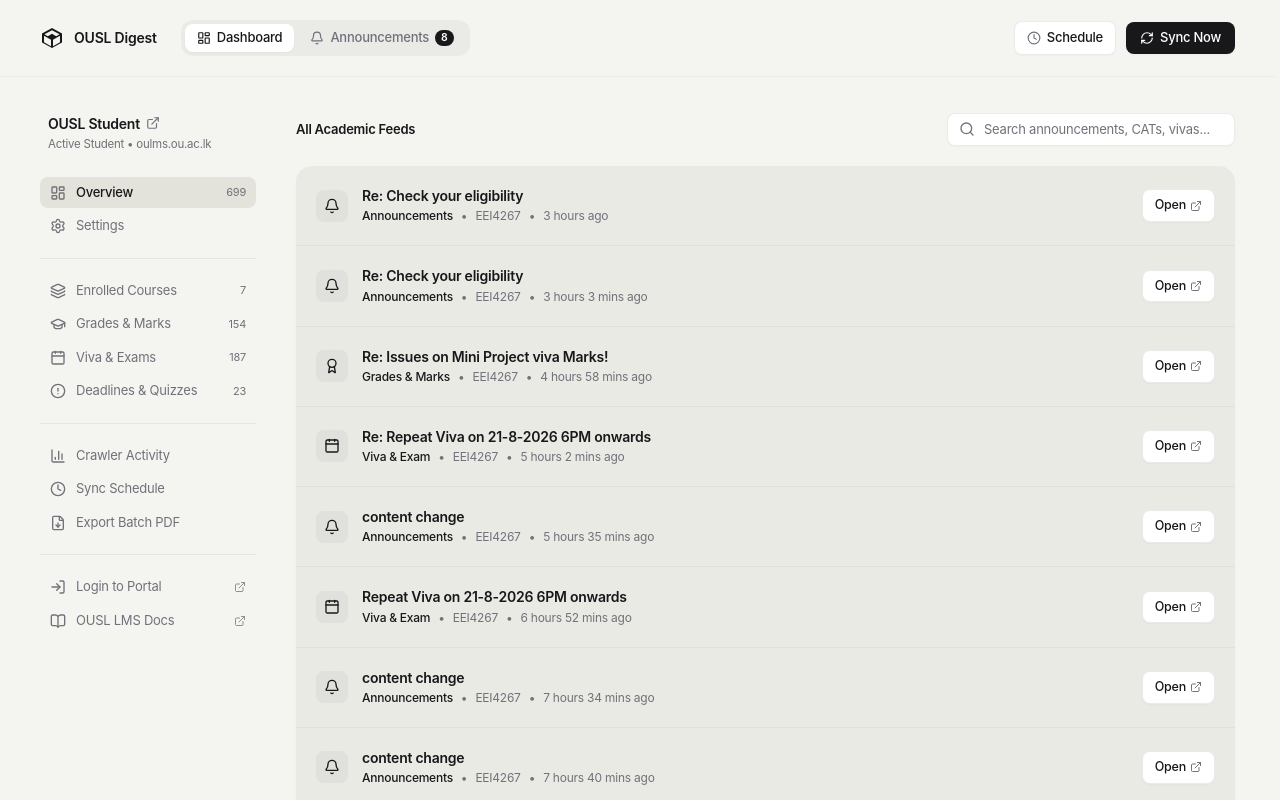
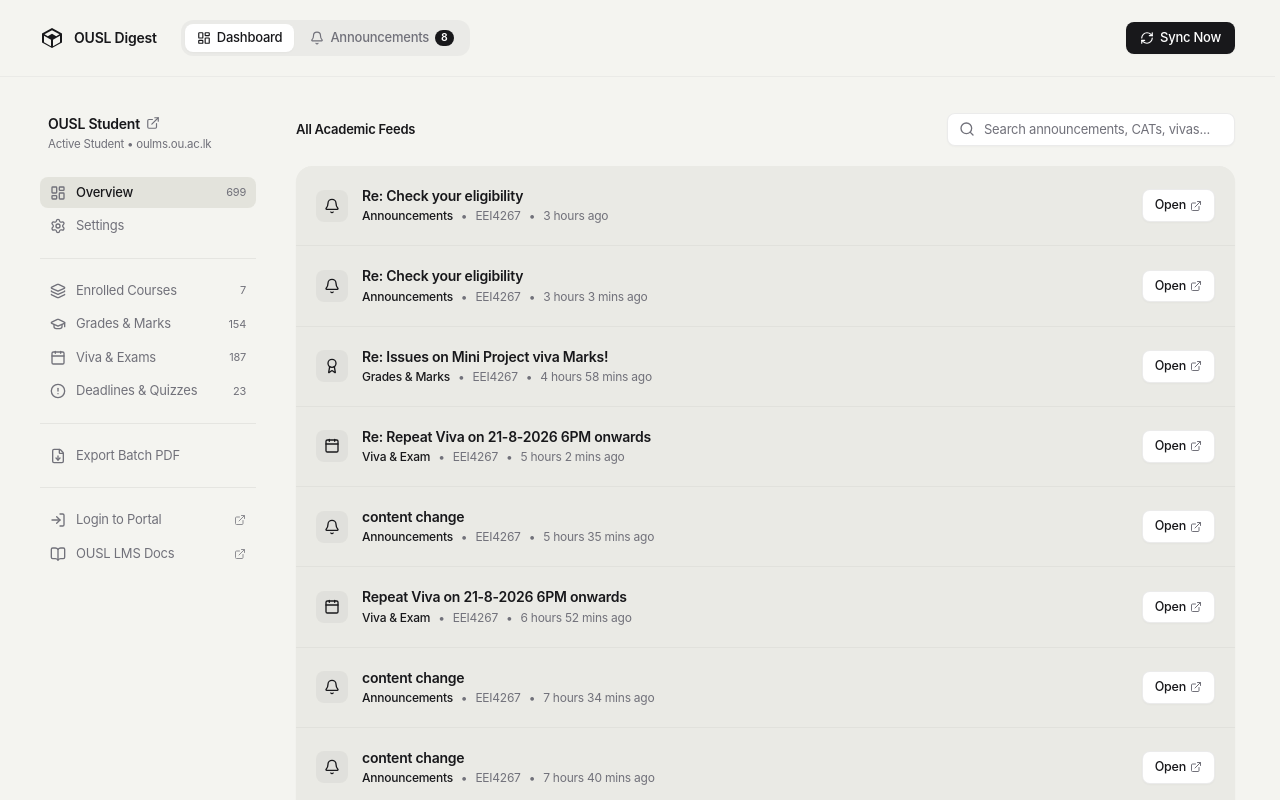
Before and after one commit to nipunyatawara-dev/oulms-digest, a Next.js app: page / in a window 1280 px wide. Shown: the top 800 px of the page. Built offline with nearby package versions, Linux system fonts and the light colour scheme.

Commit message:
refactor: remove crawler activity and sync schedule from navbar and sidebar

```diff
--- a/components/Header.tsx
+++ b/components/Header.tsx
@@ -1,17 +1,17 @@
 'use client';
 
 import React from 'react';
-import { RefreshCw, Clock, Activity, Menu, Bell, LayoutDashboard } from 'lucide-react';
+import { RefreshCw, Menu, Bell, LayoutDashboard } from 'lucide-react';
 import { UserSettings } from '@/lib/types';
 
 interface HeaderProps {
   isSyncing: boolean;
   onSync: () => void;
-  onOpenSchedule: () => void;
-  onToggleDrawer: () => void;
+  onOpenSchedule?: () => void;
+  onToggleDrawer?: () => void;
   onToggleMobileSidebar?: () => void;
-  hasLogs: boolean;
-  settings: UserSettings | null;
+  hasLogs?: boolean;
+  settings?: UserSettings | null;
   lastSyncedAt?: string;
   activeView?: 'Dashboard' | 'Announcements';
   onSelectView?: (view: 'Dashboard' | 'Announcements') => void;
@@ -103,26 +103,6 @@ export function Header({
 
       {/* Right Action Buttons */}
       <div className="flex items-center gap-2.5 text-[13px]">
-        {hasLogs && (
-          <button
-            onClick={onToggleDrawer}
-            className="text-[#71717A] hover:text-[#18181B] transition-colors hidden md:inline-flex items-center gap-1 px-2.5 py-1.5 rounded-lg hover:bg-black/[0.03]"
-            title="Open Crawler Activity Logs"
-          >
-            <Activity className="w-3.5 h-3.5" />
-            <span className="text-[12.5px]">Logs</span>
-          </button>
-        )}
-
-        {/* Schedule Button */}
-        <button
-          onClick={onOpenSchedule}
-          className="inline-flex items-center gap-1.5 px-3 py-1.5 text-[13px] font-medium text-[#18181B] bg-white hover:bg-[#F9F9F7] border border-black/[0.08] rounded-lg shadow-refero-sm active:scale-[0.98] transition-all"
-        >
-          <Clock className="w-3.5 h-3.5 text-[#71717A]" />
-          <span className="hidden sm:inline">Schedule</span>
-        </button>
-
         {/* Sync Now Button */}
         <button
           onClick={onSync}
--- a/components/Sidebar.tsx
+++ b/components/Sidebar.tsx
@@ -8,8 +8,6 @@ import {
   GraduationCap,
   Calendar,
   AlertCircle,
-  BarChart3,
-  Clock,
   FileDown,
   BookOpen,
   ExternalLink,
@@ -211,30 +209,8 @@ export function Sidebar({
         {/* Divider */}
         <div className="border-t border-black/[0.06]" />
 
-        {/* Section 3: Tools & Automations */}
+        {/* Section 3: Tools & Export */}
         <div className="space-y-0.5">
-          <button
-            onClick={() => {
-              onToggleDrawer();
-              onCloseMobile?.();
-            }}
-            className="w-full flex items-center gap-2.5 px-2.5 py-1.5 rounded-lg text-left text-[#71717A] hover:text-[#18181B] hover:bg-black/[0.03] transition-all"
-          >
-            <BarChart3 className="w-4 h-4 text-[#71717A]" />
-            <span>Crawler Activity</span>
-          </button>
-
-          <button
-            onClick={() => {
-              onOpenSchedule();
-              onCloseMobile?.();
-            }}
-            className="w-full flex items-center gap-2.5 px-2.5 py-1.5 rounded-lg text-left text-[#71717A] hover:text-[#18181B] hover:bg-black/[0.03] transition-all"
-          >
-            <Clock className="w-4 h-4 text-[#71717A]" />
-            <span>Sync Schedule</span>
-          </button>
-
           <a
             href="/api/export-pdf"
             target="_blank"
```
